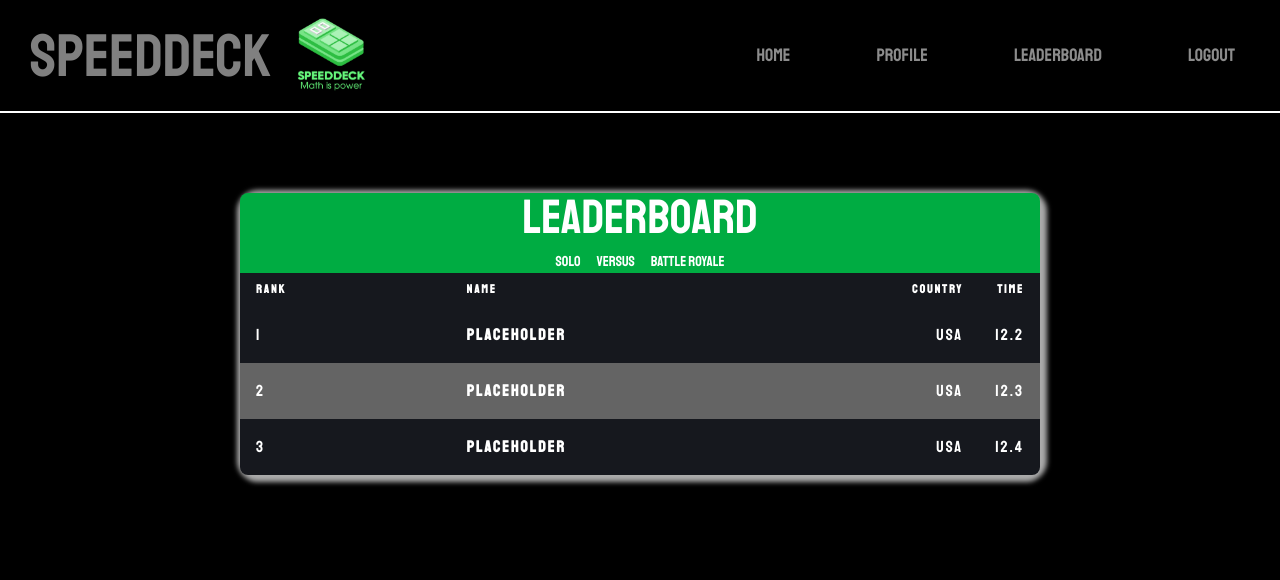
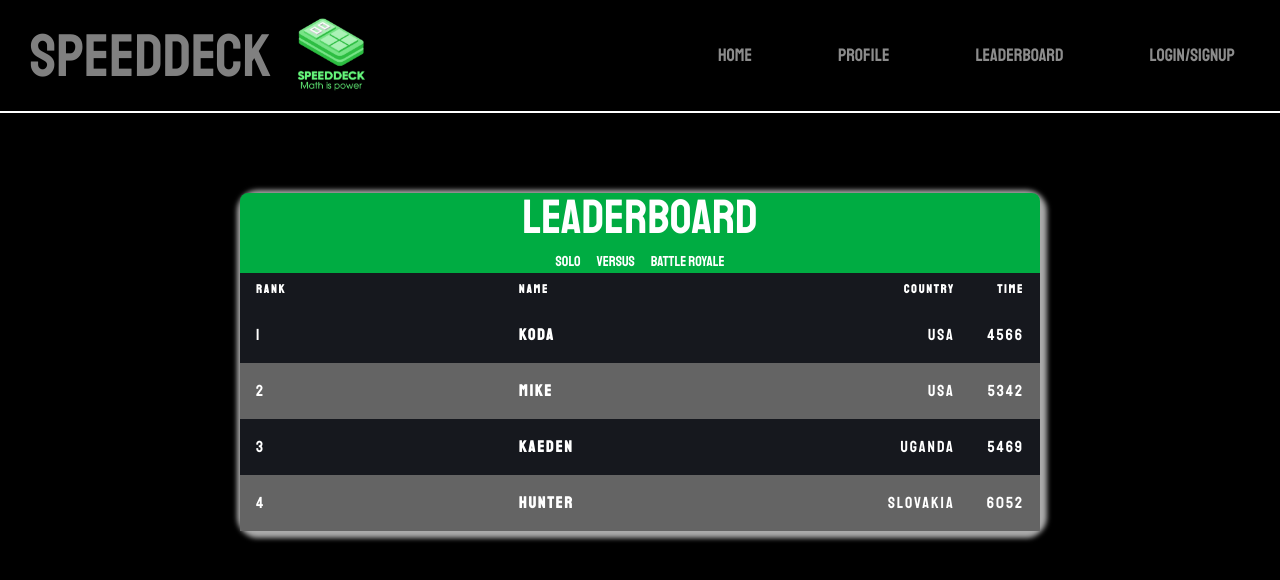
Before and after one commit to mwjones2186/speed-deck, a React (Create React App) app in the folder client/: page /leaderboard in a window 1280 px wide. Shown: the top 580 px of the page. Built offline with nearby package versions, Linux system fonts and the light colour scheme.

Commit message:
added stats

```diff
--- a/client/package.json
+++ b/client/package.json
@@ -15,6 +15,7 @@
     "graphql": "^16.6.0",
     "jwt-decode": "^3.1.2",
     "path-browserify": "^1.0.1",
+    "mdb-react-ui-kit": "^4.2.0",
     "react": "^18.2.0",
     "react-bootstrap": "^2.5.0",
     "react-bootstrap-icons": "^1.8.4",
--- a/client/public/index.html
+++ b/client/public/index.html
@@ -34,6 +34,8 @@
   <link rel="preconnect" href="https://fonts.gstatic.com" crossorigin>
   <link href="https://fonts.googleapis.com/css2?family=Caveat&family=Staatliches&display=swap" rel="stylesheet">
 
+  <link href="https://use.fontawesome.com/releases/v5.15.1/css/all.css" rel="stylesheet" />
+
 </head>
 
 <body>
--- a/client/src/App.js
+++ b/client/src/App.js
@@ -1,5 +1,6 @@
 import { Route, Routes } from "react-router-dom";
 import Navigation from "./components/Navigation";
+// import 'mdb-react-ui-kit/dist/css/mdb.min.css'
 import Home from "./pages/Home";
 import Leaderboard from "./pages/Leaderboard";
 import Profile from "./pages/Profile";
@@ -7,6 +8,7 @@
 import Login from "./pages/Login-signup";
 import Level from "./components/Level";
 import "./css/app.css";
+import Footer from "./pages/Footer";
 import Gameplay from "./pages/GameScreen";
 import {
   ApolloClient,
--- a/client/src/components/Navigation.js
+++ b/client/src/components/Navigation.js
@@ -21,7 +21,7 @@
                         <NavLink className='navItem' href='/profile'>Profile</NavLink>
                         <NavLink className='navItem' href='/leaderboard'>Leaderboard</NavLink>
                         {/* <NavLink className='navItem' href='/progress'>Progress</NavLink> */}
-                        <NavLink className='navItem login' href='/signup'>Logout</NavLink>
+                        <NavLink className='navItem login' href='/signup'>Login/Signup</NavLink>
                     </Nav>
                 </div>
             </Navbar.Collapse>
--- a/client/src/css/GameScreen.css
+++ b/client/src/css/GameScreen.css
@@ -64,3 +64,19 @@
 .oneVone:hover {
     font-size: 0px;
 }
+
+
+@media (max-width: 1200px) {
+    .threeBtn {
+        width: 51%;
+        margin: 0 0 5% 0;
+    }
+}
+
+@media (max-width: 600px) {
+    .threeBtn {
+        width: 80%;
+        height: 200%;
+        margin: 0 0 5% 0;
+    }
+}
--- a/client/src/pages/Leaderboard.js
+++ b/client/src/pages/Leaderboard.js
@@ -25,21 +25,27 @@
                 <tbody>
                     <tr>
                         <td className="Rank">1</td>
-                        <td className="Name">Placeholder</td>
+                        <td className="Name">Koda</td>
                         <td className="Country">USA</td>
-                        <td className="Score">12.2</td>
+                        <td className="Score">4566</td>
                     </tr>
                     <tr>
                         <td className="Rank">2</td>
-                        <td className="Name">Placeholder</td>
+                        <td className="Name">Mike</td>
                         <td className="Country">USA</td>
-                        <td className="Score">12.3</td>
+                        <td className="Score">5342</td>
                     </tr>
                     <tr>
                         <td className="Rank">3</td>
-                        <td className="Name">Placeholder</td>
-                        <td className="Country">USA</td>
-                        <td className="Score">12.4</td>
+                        <td className="Name">Kaeden</td>
+                        <td className="Country">Uganda</td>
+                        <td className="Score">5469</td>
+                    </tr>
+                    <tr>
+                        <td className="Rank">4</td>
+                        <td className="Name">Hunter</td>
+                        <td className="Country">Slovakia</td>
+                        <td className="Score">6052</td>
                     </tr>
                 </tbody>
             </table>
--- a/client/src/pages/Profile.js
+++ b/client/src/pages/Profile.js
@@ -8,8 +8,8 @@
         <>
             <section className='profile'>
                 <div className='textBorder'>
-                    <h1>username</h1>
-                    <h2>email</h2>
+                    <h1>MWjones2186</h1>
+                    <h2>MWjones2186@gmail.com</h2>
                 </div>
 
                 <div className='profileTable'>
@@ -21,33 +21,39 @@
                                 <th>Level #</th>
                                 <th>Progress</th>
                                 <th>Highscore Reached?</th>
+                                <th>Time</th>
                             </tr>
                         </thead>
                         <tbody>
                             <tr>
                                 <td>1</td>
                                 <td>Complete</td>
-                                <td>No</td>
+                                <td>yes</td>
+                                <td>5342</td>
                             </tr>
                             <tr>
                                 <td>2</td>
-                                <td>Incomplete</td>
-                                <td>No</td>
+                                <td>Complete</td>
+                                <td>Yes</td>
+                                <td>14456</td>
                             </tr>
                             <tr>
                                 <td>3</td>
-                                <td>Incomplete</td>
+                                <td>Complete</td>
                                 <td>No</td>
+                                <td>35060</td>
                             </tr>
                             <tr>
                                 <td>4</td>
                                 <td>Incomplete</td>
                                 <td>No</td>
+                                <td>N/A</td>
                             </tr>
                             <tr>
                                 <td>5</td>
                                 <td>Incomplete</td>
                                 <td>No</td>
+                                <td>N/A</td>
                             </tr>
                         </tbody>
                     </Table>
```
Also changed, not shown: client/src/pages/Footer.js (added, +41 -0 lines), 2 other files (tests, documents, lock files or other folders).
